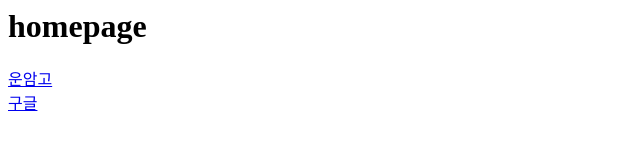
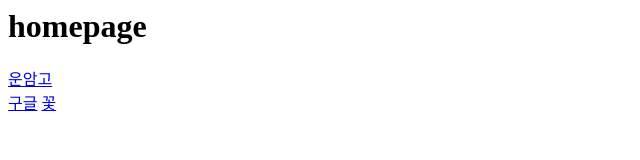
Before and after one commit to dwdjjj/dwdjjj.github.io, a plain HTML site: page index.html in a window 1280 px wide. Shown: the full height of the page, 0-640 px from the left. Drawn offline with Linux system fonts and the light colour scheme.

Commit message:
Update index.html

```diff
--- a/index.html
+++ b/index.html
@@ -6,6 +6,6 @@
     <h1>homepage</h1>
     <a href="http://unam.hs.kr">운암고</a> <br/>
     <a href="http://google.co.kr">구글</a>
-
+    <a href="http://dwdjjj.github.io/abc/hello.html">꽃</a>
   </body>
 </html>
```
